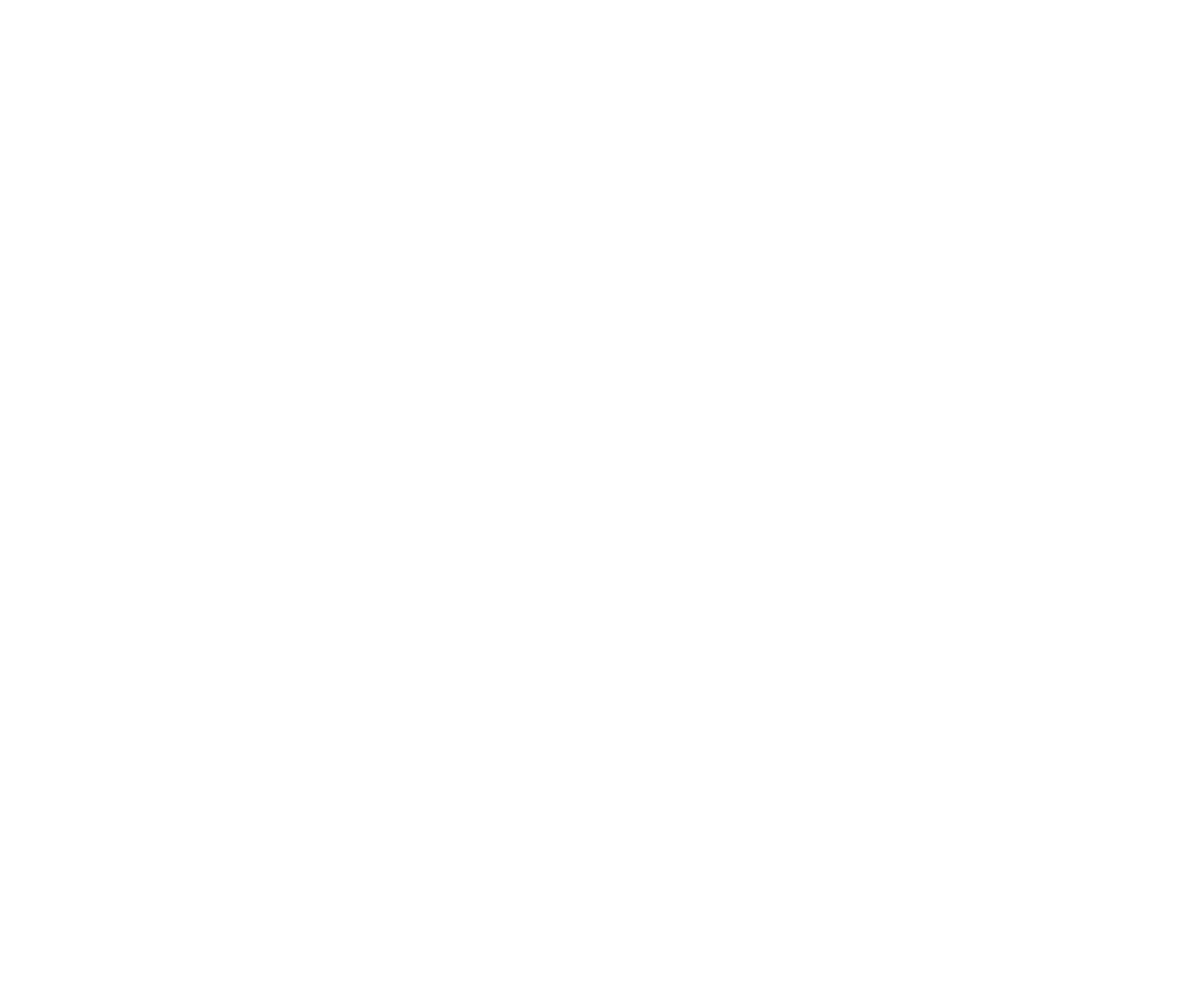
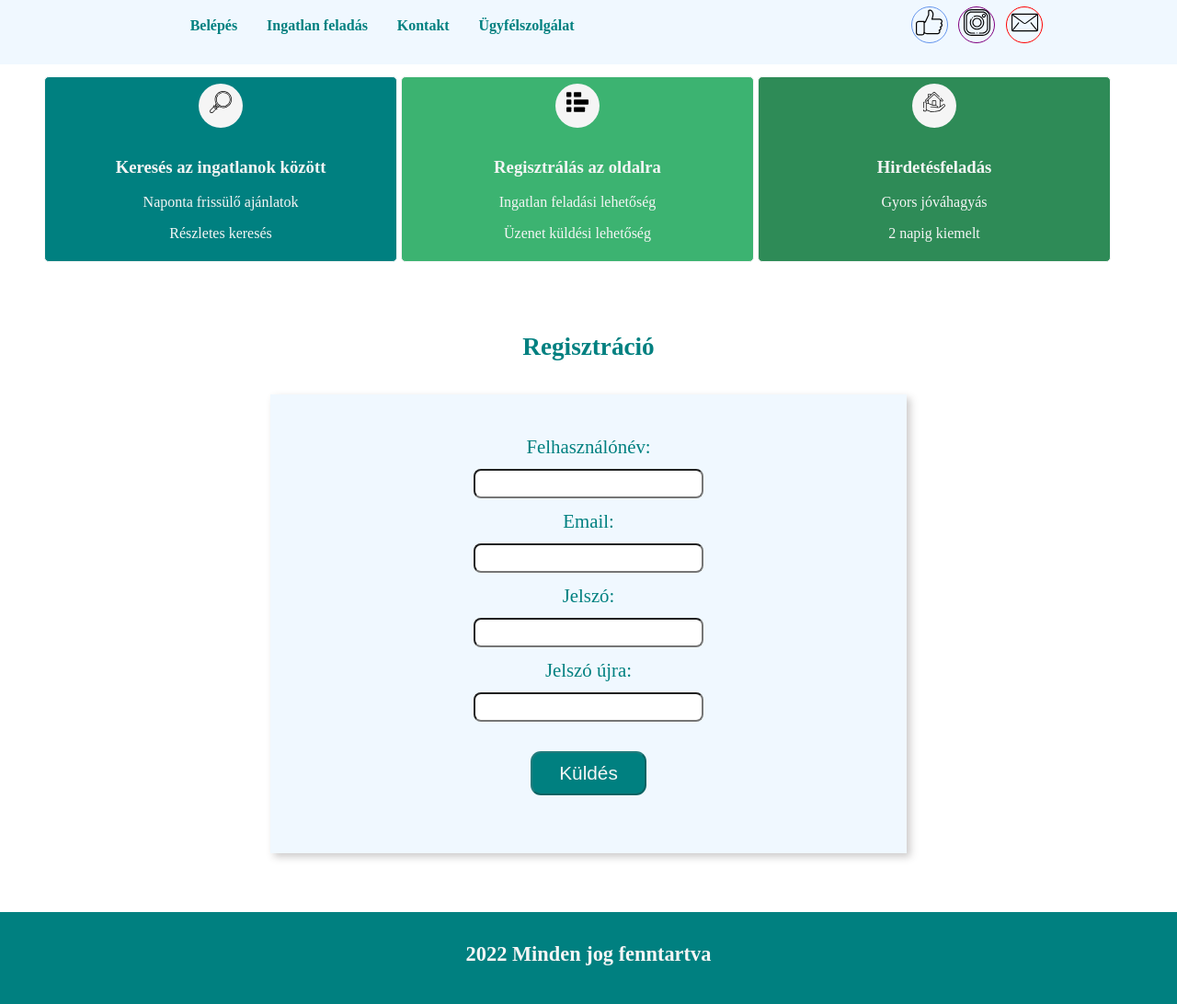
Before and after one commit to Tibi-Fekete/angular_training_basics, a plain HTML site: page html-css-js/index.html in a window 1280 px wide. Shown: the whole page at 92% size. Before the commit the page ends 800 px from the top, so only its background shows below. Drawn offline with Linux system fonts and the light colour scheme.

Commit message:
add lesson practice

```diff
--- a/html-css-js/index.html
+++ b/html-css-js/index.html
@@ -8,6 +8,98 @@
     <title>HTML basics practice</title>
 </head>
 <body>
+    <header>
+        <div class="menu">
+            <nav class="navigation-links">
+                <a href="">Belépés</a>
+                <a href="">Ingatlan feladás</a>
+                <a href="">Kontakt</a>
+                <a href="">Ügyfélszolgálat</a>
+            </nav>
+
+
+            <div class="social-icons">
+                <div class="facebook">
+                    <img src="./img/like.svg" alt="facebook icon">
+                </div>
+
+                <div class="insta">
+                    <img src="./img/instagram.svg" alt="insta icon">
+                </div>
+
+                <div class="mail">
+                    <img src="./img/mail.svg" alt="mail icon">
+                </div>
+            </div>
+        </div>
+    </header>
+
+    <main>
+        <section class="features-section">
+            <article class="search-container">
+                <div class="features-icon">
+                    <img src="./img/magnifying-glass.svg" alt="">
+                </div>
+
+                <section class="feature-text">
+                    <h3>Keresés az ingatlanok között</h3>
+                    <p>Naponta frissülő ajánlatok</p>
+                    <p>Részletes keresés</p>
+                </section>
+            </article>
+
+            <article class="registration-container">
+                <div class="features-icon">
+                    <img src="./img/statistics.svg" alt="">
+                </div>
+
+                <section class="feature-text">
+                    <h3>Regisztrálás az oldalra</h3>
+                    <p>Ingatlan feladási lehetőség</p>
+                    <p>Üzenet küldési lehetőség</p>
+                </section>
+            </article>
+
+            <article class="ad-container">
+                <div class="features-icon">
+                    <img src="./img/house.svg" alt="">
+                </div>
+
+                <section class="feature-text">
+                    <h3>Hirdetésfeladás</h3>
+                    <p>Gyors jóváhagyás</p>
+                    <p>2 napig kiemelt</p>
+                </section>
+            </article>
+        </section>
+
+        <section class="form-container">
+            <h4>Regisztráció</h4>
+            <form action="javascript:void(0)" name="form">
+                <label for="username">Felhasználónév:</label>
+                <input type="text" id="username" name="username">
+                <small class="error-username">Hibás felhasználónév!</small>
+
+                <label for="email">Email:</label>
+                <input type="email" id="email" name="email">
+                <small class="error-email">Hibás email cím!</small>
+
+                <label for="password">Jelszó:</label>
+                <input type="password" id="password" name="password">
+                <small class="error-password">Hibás jelszó!</small>
+
+                <label for="repassword">Jelszó újra:</label>
+                <input type="password" id="repassword" name="repassword">
+                <small class="error-re-password">Jelszavak nem egyeznek!</small>
+
+                <button class="submit-btn" type="submit" disabled>Küldés</button>
+            </form>
+        </section>
+    </main>
+
+    <footer>
+        <h5>2022 Minden jog fenntartva</h5>
+    </footer>
 
     <script src="./main.js"></script>
 </body>
--- a/html-css-js/main.js
+++ b/html-css-js/main.js
@@ -0,0 +1,87 @@
+let nameInput = document.form.username;
+let emailInput = document.form.email;
+let passwordInput = document.form.password;
+let rePasswordInput = document.form.repassword;
+
+let usernameIsValid = false;
+let emailIsValid = false;
+let passwordIsValid = false;
+let passwordsAreSame = false;
+
+// (function logInputs() {
+//     console.log(nameInput);
+//     console.log(emailInput);
+//     console.log(passwordInput);
+//     console.log(rePasswordInput);
+// })()
+
+function allInputsAreInvalid() {
+    let allInvalid = true;
+    if(usernameIsValid && emailIsValid && passwordIsValid && passwordsAreSame) {
+        allInvalid = false;
+    }
+
+    return allInvalid;
+}
+
+nameInput.onchange = () => {
+    let nameValue = nameInput.value;
+
+    usernameIsValid = nameValue.length > 5 ? true : false;
+    document.querySelector('.error-username').style.display = usernameIsValid ? 'none' : 'block';
+    document.querySelector('button').disabled = allInputsAreInvalid();
+}
+
+emailInput.onchange = () => {
+    let emailValue = emailInput.value;
+
+    emailIsValid = emailValue.length > 5 && emailValue.includes('@') ? true : false;
+    document.querySelector('.error-email').style.display = emailIsValid ? 'none' : 'block';
+    document.querySelector('button').disabled = allInputsAreInvalid();
+}
+
+passwordInput.onchange = () => {
+    let passwordValue = passwordInput.value;
+
+    passwordIsValid = passwordValue.length > 5 ? true : false;
+    document.querySelector('.error-password').style.display = passwordIsValid ? 'none' : 'block';
+    document.querySelector('button').disabled = allInputsAreInvalid();
+}
+
+rePasswordInput.onchange = () => {
+    let repasswordValue = rePasswordInput.value;
+    let originPassword = passwordInput.value;
+
+    passwordsAreSame = repasswordValue === originPassword ? true : false;
+    document.querySelector('.error-re-password').style.display = passwordsAreSame ? 'none' : 'block';
+    document.querySelector('button').disabled = allInputsAreInvalid();
+}
+
+
+document.querySelector('.submit-btn').addEventListener('click', () => {
+    const user = {
+        username: nameInput.value,
+        email: emailInput.value,
+        password: passwordInput.value
+    }
+
+    // console.log(user);
+    postData(user)
+        .then(user => console.log(user))
+        .catch(err => console.log(err))
+})
+
+
+async function postData(user) {
+    const url = 'http://localhost:3000/users';
+
+    const response = await fetch(url, {
+        method: 'POST',
+        headers: {
+            'Content-Type': 'application/json'
+        },
+        body: JSON.stringify(user) // object to string
+    });
+
+    return response.json(); //string to object
+}
--- a/html-css-js/style.css
+++ b/html-css-js/style.css
@@ -0,0 +1,189 @@
+/* html and body basic settings */
+
+html, * {
+    box-sizing: border-box;
+}
+
+body {
+    margin: 0;
+    padding: 0;
+}
+
+/* HEADER */
+
+.menu {
+    min-height: 70px;
+    background-color: aliceblue;
+    position: relative;
+    padding: 1px;
+}
+
+.navigation-links {
+    display: block;
+    width: 70%;
+    margin: 1% auto;
+}
+
+.navigation-links a {
+    text-decoration: none;
+    color: teal;
+    font-weight: 600;
+    display: inline-block;
+    padding: 5px;
+    margin: 0 1%;
+}
+
+.navigation-links a:hover {
+    background-color: teal;
+    color: whitesmoke;
+}
+
+.social-icons {
+    position: absolute;
+    right: 2%;
+    top: 10%;
+    width: 30%;
+    height: 40px;
+    text-align: center;
+}
+
+.social-icons div {
+    height: 40px;
+    width: 40px;
+    padding: 2px;
+    display: inline-block;
+    margin: 0 1%;
+    border-radius: 50%;
+}
+
+.social-icons img {
+    width: 85%;
+}
+
+.facebook {
+    border: 1px solid cornflowerblue;
+}
+
+.insta {
+    border: 1px solid purple;
+}
+
+.mail {
+    border: 1px solid red;
+}
+
+
+/* FEATURES SECTION */
+
+.features-section>* {
+    min-height: 150px;
+    width: 30%;
+    margin: 1% auto;
+    border: 1px solid whitesmoke;
+    color: whitesmoke;
+    border-radius: 5px;
+}
+
+.search-container, .ad-container, .registration-container {
+    display: inline-block;
+}
+
+.features-section .feature-text {
+    text-align: center;
+    padding: 0.3rem;
+}
+
+.features-section .features-icon {
+    background-color: whitesmoke;
+    width: 3rem;
+    height: 3rem;
+    margin: 2% auto;
+    border-radius: 50%;
+    padding: 0.5rem;
+    text-align: center;
+}
+
+.features-icon img {
+    width: 75%;
+}
+
+.search-container {
+    background-color: teal;
+    margin-left: 3rem;
+}
+
+.registration-container {
+    background-color: mediumseagreen;
+}
+
+.ad-container {
+    background-color: seagreen;
+}
+
+
+
+/* FORM */
+
+.form-container {
+    width: 60%;
+    margin: 5% auto;
+}
+
+h4 {
+    text-align: center;
+    font-size: 1.7rem;
+    color: teal;
+}
+
+form {
+    width: 90%;
+    margin: 0 auto;
+    background-color: aliceblue;
+    color: teal;
+    text-align: center;
+    padding: 2rem;
+    box-shadow: 4px 4px 8px 0 rgba(72, 67, 67, 0.276);
+}
+
+input, label, small {
+    display: block;
+    margin: 2% auto;
+    font-size: 1.3rem;
+}
+
+small {
+    color: red;
+    display: none;
+}
+
+input {
+    width: 40%;
+    margin: 0 auto;
+    height: 2rem;
+    border-radius: 8px;
+}
+
+button {
+    width: 20%;
+    height: 3rem;
+    border-radius: 0.7rem;
+    background-color: teal;
+    color: whitesmoke;
+    margin: 5% auto;
+    font-size: 1.3rem;
+}
+
+footer {
+    width: 100%;
+    height: 100px;
+    background-color: teal;
+    margin-top: 2rem;
+    padding: 1px;
+}
+
+footer h5 {
+    font-size: 1.4rem;
+    color: whitesmoke;
+    text-align: center;
+    margin-top: 2rem;
+}
```
Also changed, not shown: html-css-js/db.json (added, +16 -0 lines).
